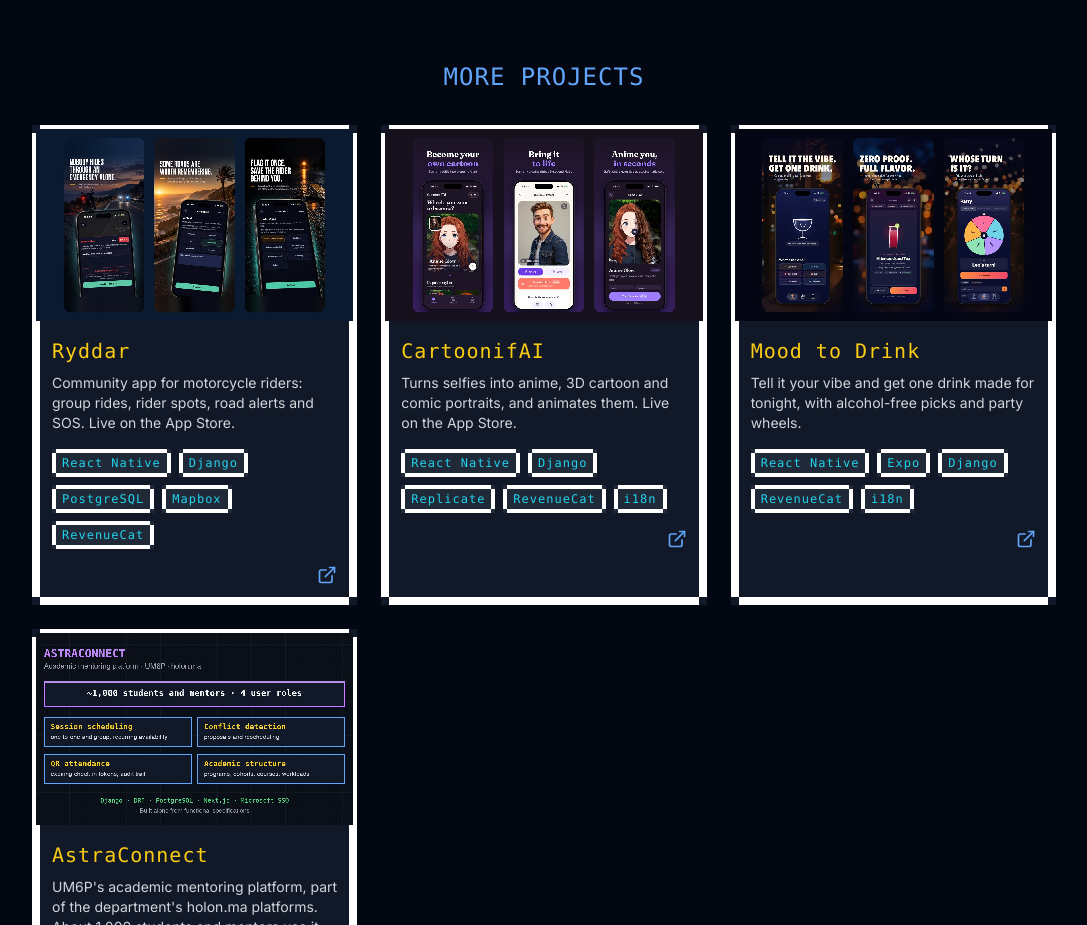
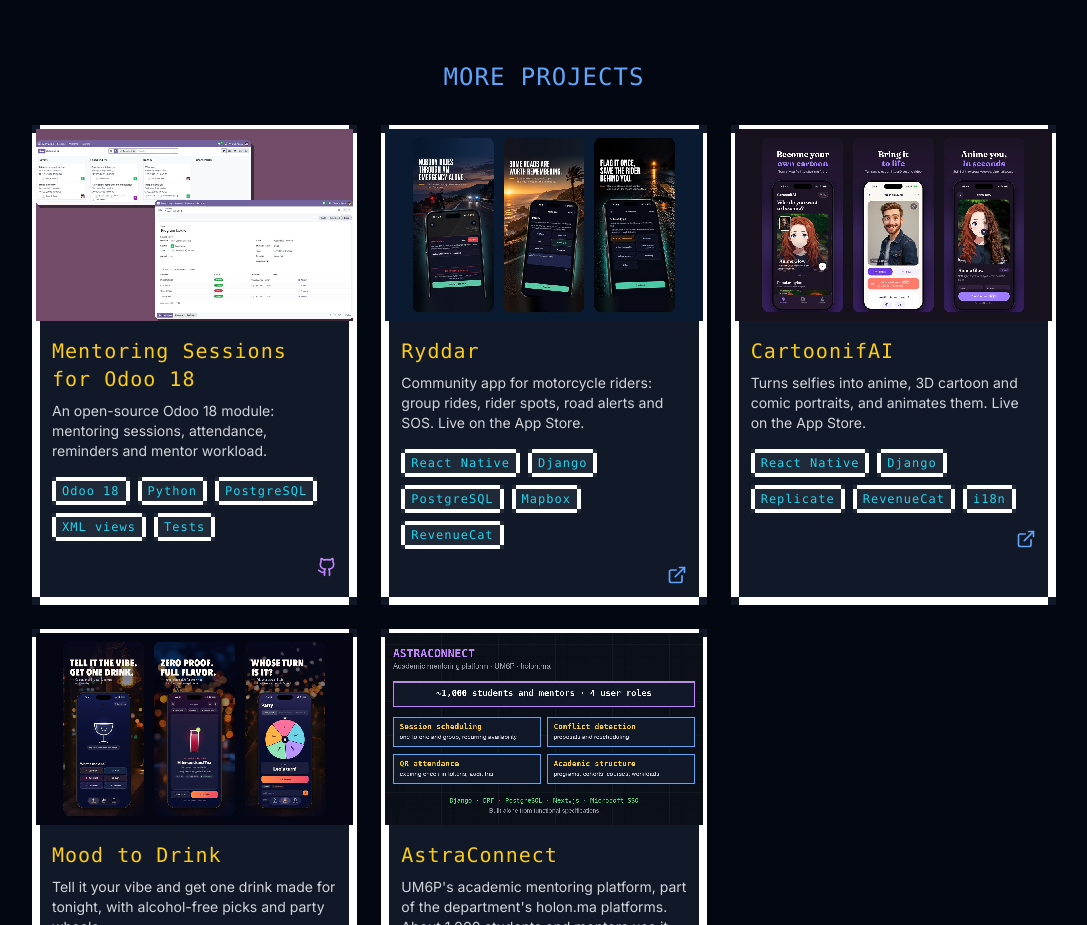
Before and after one commit to mbifenzi/Portfolio, a Next.js app in the folder my-portfolio/: page / in a window 1280 px wide. Shown: the part 1740-2665 px from the top of the page, without its empty margins (96-1183 px from the left). Built offline with nearby package versions, Linux system fonts and the light colour scheme.

Commit message:
Add the Odoo 18 mentoring module

```diff
--- a/my-portfolio/data/projects.ts
+++ b/my-portfolio/data/projects.ts
@@ -27,6 +27,18 @@ export interface Project {
 }
 
 export const projects: Project[] = [
+  {
+    id: "odoo-mentoring",
+    title: "Mentoring Sessions for Odoo 18",
+    description: "An open-source Odoo 18 module: mentoring sessions, attendance, reminders and mentor workload.",
+    image: "/odoo-mentoring-cover.jpg",
+    tags: ["Odoo 18", "Python", "PostgreSQL", "XML views", "Tests"],
+    categories: ["backend", "fullstack"],
+    featured: true,
+    github: "https://github.com/mbifenzi/odoo-mentoring",
+    details:
+      "Built on Odoo's own framework: models with computed and stored fields, Python and SQL constraints (a mentor can't be double-booked, capacity rules), a Draft → Scheduled → Done workflow, attendance lines that follow the student list, an hourly scheduled action that reminds mentors, chatter and activities, groups with record rules so mentors only see their own sessions, and kanban, calendar, pivot and graph views. 13 tests run in GitHub Actions on every push.",
+  },
   {
     id: "ryddar",
     title: "Ryddar",
```
Also changed, not shown: my-portfolio/public/odoo-mentoring-cover.jpg (added).
